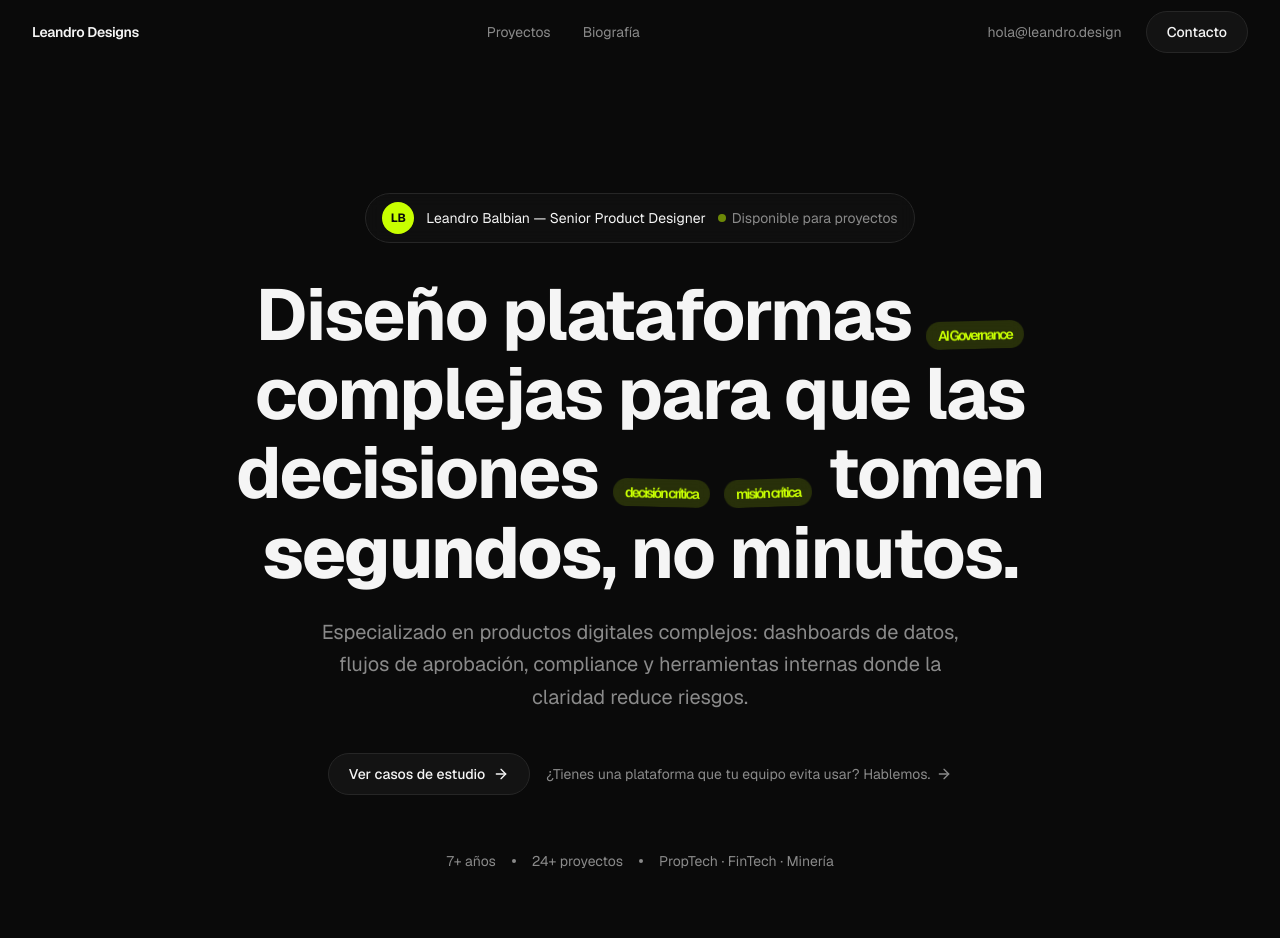
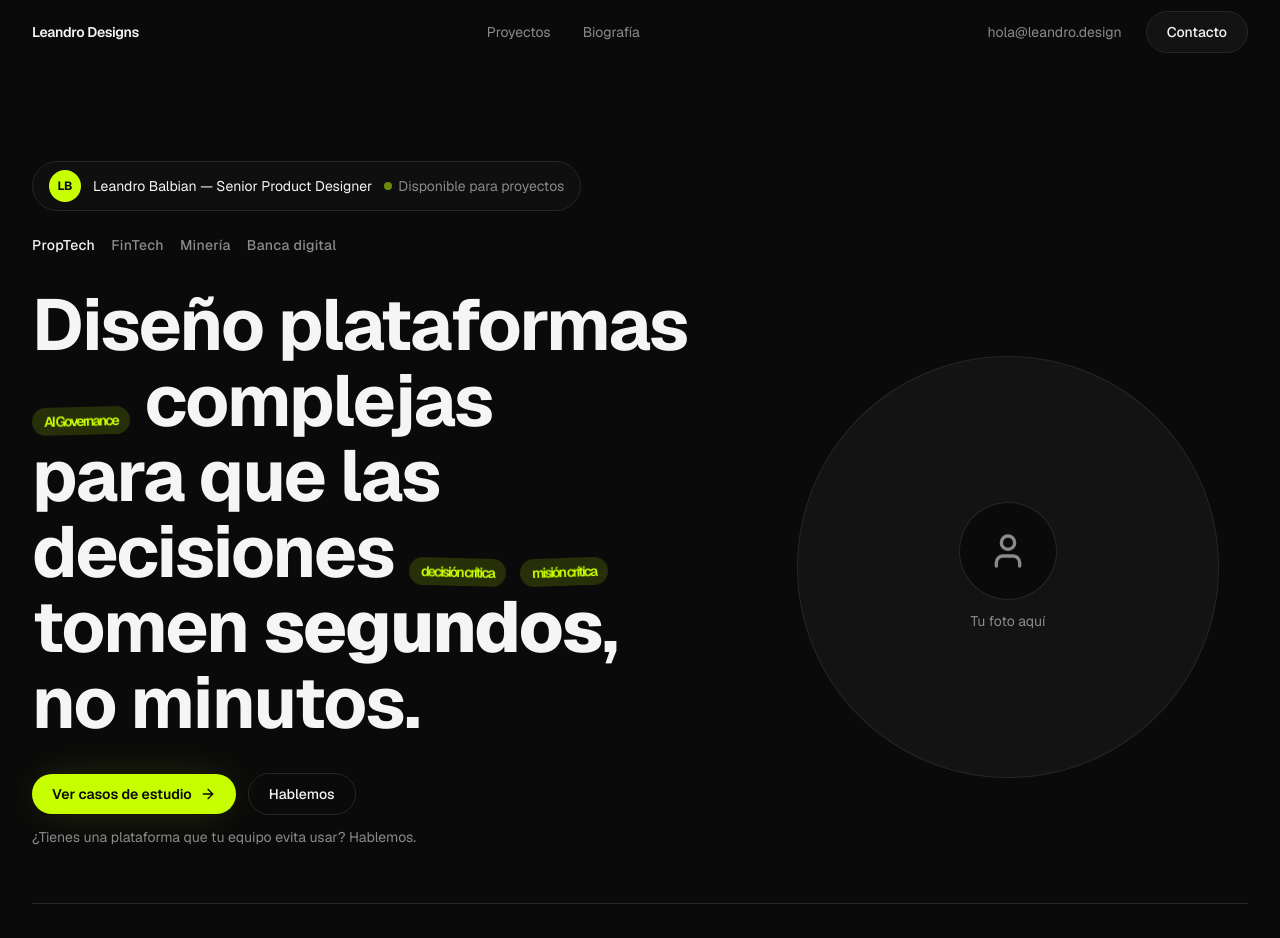
Before and after one commit to leandrodesignux-ux/Leandrobalbian, a Next.js app: page / in a window 1280 px wide. Shown: the top 938 px of the page. Built offline with nearby package versions, Linux system fonts and the light colour scheme.

Commit message:
feat: restructure Hero layout with photo and industry tabs

```diff
--- a/src/components/sections/Hero.tsx
+++ b/src/components/sections/Hero.tsx
@@ -1,32 +1,34 @@
 "use client";
 
 import { Badge } from "@/components/ui/Badge";
-import { Button } from "@/components/ui/Button";
 import { Container } from "@/components/ui/Container";
 import { fadeUp, staggerContainer } from "@/lib/motion";
-import { ArrowRight } from "lucide-react";
+import { ArrowRight, User } from "lucide-react";
 import { motion } from "framer-motion";
+
+const industries = ["PropTech", "FinTech", "Minería", "Banca digital"];
 
 const stats = [
   "7+ años",
   "24+ proyectos",
-  "PropTech · FinTech · Minería",
+  "98% tasa de resolución",
+  "4 industrias",
 ];
 
 export function Hero() {
   return (
-    <section className="relative flex flex-1 items-center overflow-hidden py-20 md:py-32">
+    <section className="relative flex flex-1 items-center overflow-hidden py-16 md:py-24">
       <Container>
         <motion.div
-          className="mx-auto flex max-w-4xl flex-col items-center text-center"
           variants={staggerContainer}
           initial="hidden"
           animate="visible"
+          className="flex flex-col"
         >
           {/* Top badge */}
           <motion.div
             variants={fadeUp}
-            className="mb-8 inline-flex items-center gap-3 rounded-full border border-border bg-elevated/60 px-4 py-2 backdrop-blur-sm"
+            className="mb-6 inline-flex w-fit items-center gap-3 rounded-full border border-border bg-elevated/60 px-4 py-2 backdrop-blur-sm"
           >
             <span className="flex h-8 w-8 items-center justify-center rounded-full bg-accent text-xs font-bold text-bg">
               LB
@@ -40,55 +42,93 @@ export function Hero() {
             </span>
           </motion.div>
 
+          {/* Industry tabs */}
+          <motion.div
+            variants={fadeUp}
+            className="mb-8 flex flex-wrap items-center gap-4 text-xs font-medium tracking-wide text-secondary sm:text-sm"
+          >
+            {industries.map((industry, index) => (
+              <span
+                key={industry}
+                className={index === 0 ? "text-primary" : "text-secondary"}
+              >
+                {industry}
+              </span>
+            ))}
+          </motion.div>
+
+          {/* Main grid */}
+          <div className="grid items-center gap-12 lg:grid-cols-[1.4fr_1fr] lg:gap-16">
+            {/* Left column — text */}
+            <div className="flex flex-col">
               {/* Heading */}
               <motion.h1
                 variants={fadeUp}
-            className="text-balance text-4xl font-bold leading-[1.1] tracking-tight text-primary sm:text-5xl md:text-6xl lg:text-7xl"
+                className="text-balance text-4xl font-bold leading-[1.05] tracking-tight text-primary sm:text-5xl md:text-6xl lg:text-7xl"
               >
                 Diseño plataformas{" "}
-            <Badge rotation={-1.5}>AI Governance</Badge> complejas para que las
-            decisiones <Badge rotation={1.5}>decisión crítica</Badge>{" "}
+                <Badge rotation={-1.5}>AI Governance</Badge> complejas para que
+                las decisiones <Badge rotation={1.5}>decisión crítica</Badge>{" "}
                 <Badge rotation={-2}>misión crítica</Badge> tomen{" "}
-            <strong className="font-extrabold text-primary">segundos</strong>,
-            no minutos.
+                <strong className="font-extrabold text-primary">segundos</strong>
+                , no minutos.
               </motion.h1>
 
-          {/* Description */}
+              {/* Buttons */}
+              <motion.div
+                variants={fadeUp}
+                className="mt-8 flex flex-col items-start gap-3 sm:flex-row sm:items-center"
+              >
+                <a
+                  href="/proyectos"
+                  className="group inline-flex items-center gap-2 rounded-full bg-accent px-5 py-2.5 text-sm font-semibold text-bg shadow-[0_0_40px_-12px_rgba(200,255,0,0.35)] transition-all duration-300 hover:shadow-[0_0_60px_-12px_rgba(200,255,0,0.5)]"
+                >
+                  Ver casos de estudio
+                  <ArrowRight className="h-4 w-4 transition-transform duration-300 group-hover:translate-x-0.5" />
+                </a>
+                <a
+                  href="#contacto"
+                  className="inline-flex items-center justify-center rounded-full border border-border bg-transparent px-5 py-2.5 text-sm font-medium text-primary transition-colors duration-200 hover:border-accent/30 hover:text-accent"
+                >
+                  Hablemos
+                </a>
+              </motion.div>
+
               <motion.p
                 variants={fadeUp}
-            className="mt-6 max-w-2xl text-lg leading-relaxed text-secondary md:text-xl"
+                className="mt-3 max-w-xl text-sm text-secondary"
               >
-            Especializado en productos digitales complejos: dashboards de datos,
-            flujos de aprobación, compliance y herramientas internas donde la
-            claridad reduce riesgos.
+                ¿Tienes una plataforma que tu equipo evita usar? Hablemos.
               </motion.p>
+            </div>
 
-          {/* CTAs */}
+            {/* Right column — photo */}
             <motion.div
               variants={fadeUp}
-            className="mt-10 flex flex-col items-center gap-4 sm:flex-row"
+              className="relative mx-auto aspect-square w-full max-w-[360px] lg:max-w-[420px]"
+              initial={{ opacity: 0, scale: 0.92 }}
+              animate={{ opacity: 1, scale: 1 }}
+              transition={{ duration: 0.7, ease: [0.16, 1, 0.3, 1], delay: 0.2 }}
             >
-            <Button href="#proyectos" variant="primary">
-              Ver casos de estudio
-              <ArrowRight className="h-4 w-4" />
-            </Button>
-            <a
-              href="#contacto"
-              className="group inline-flex items-center gap-1.5 text-sm text-secondary transition-colors hover:text-primary"
-            >
-              ¿Tienes una plataforma que tu equipo evita usar? Hablemos.
-              <ArrowRight className="h-4 w-4 transition-transform group-hover:translate-x-0.5" />
-            </a>
+              <div className="flex h-full w-full items-center justify-center overflow-hidden rounded-full bg-elevated ring-1 ring-border">
+                <div className="flex flex-col items-center gap-3 text-secondary">
+                  <span className="flex h-24 w-24 items-center justify-center rounded-full bg-bg ring-1 ring-border">
+                    <User className="h-10 w-10" />
+                  </span>
+                  <span className="text-sm">Tu foto aquí</span>
+                </div>
+              </div>
             </motion.div>
+          </div>
 
           {/* Stats */}
           <motion.div
             variants={fadeUp}
-            className="mt-14 flex flex-wrap items-center justify-center gap-x-4 gap-y-2 text-sm text-secondary"
+            className="mt-14 flex flex-wrap items-center gap-x-4 gap-y-2 border-t border-border pt-8 text-sm text-secondary"
           >
             {stats.map((stat, index) => (
               <span key={stat} className="flex items-center gap-4">
-                <span>{stat}</span>
+                <span className="font-medium text-primary">{stat}</span>
                 {index < stats.length - 1 && (
                   <span className="h-1 w-1 rounded-full bg-secondary" />
                 )}
```
Lines whose indentation alone changed are shown as unchanged.
